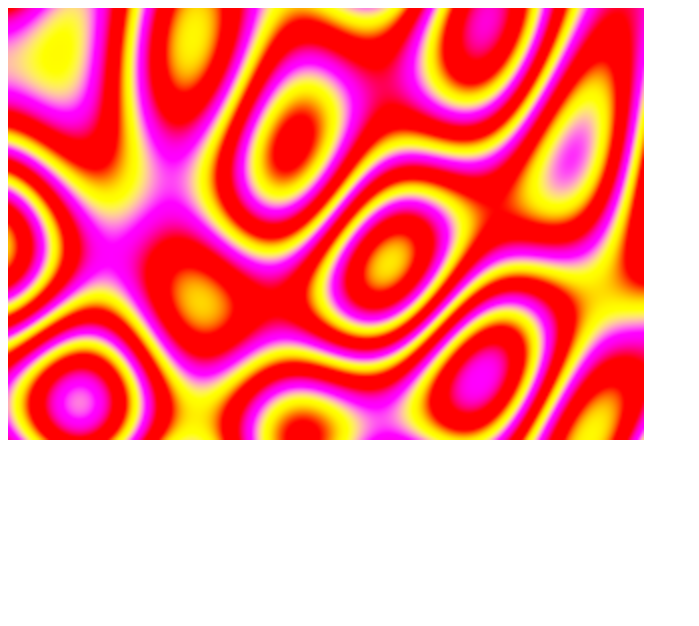
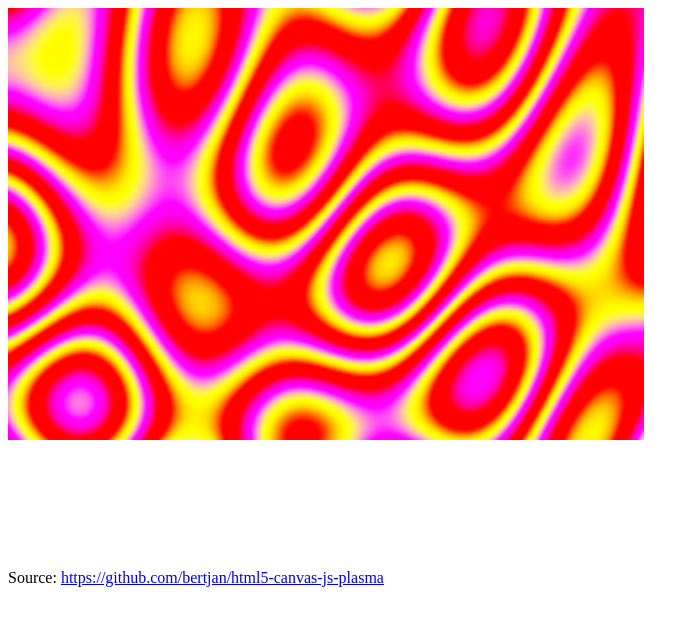
Before and after one commit to bertjan/html5-canvas-js-plasma, a plain HTML site: page index.html in a window 1280 px wide. Shown: the whole page, without its empty margins (0-699 px from the left). Drawn offline with Linux system fonts and the light colour scheme.

Commit message:
add source link

```diff
--- a/index.html
+++ b/index.html
@@ -85,6 +85,11 @@
 <body>
 
 <canvas id="canvas" style="zoom: 2; -moz-transform: scale(2);"></canvas>
+<div style="height: 125px"></div>
+<span>
+Source: <a href="https://github.com/bertjan/html5-canvas-js-plasma">https://github.com/bertjan/html5-canvas-js-plasma</a>
+</span>
+
 
 </body>
 </html>
```
